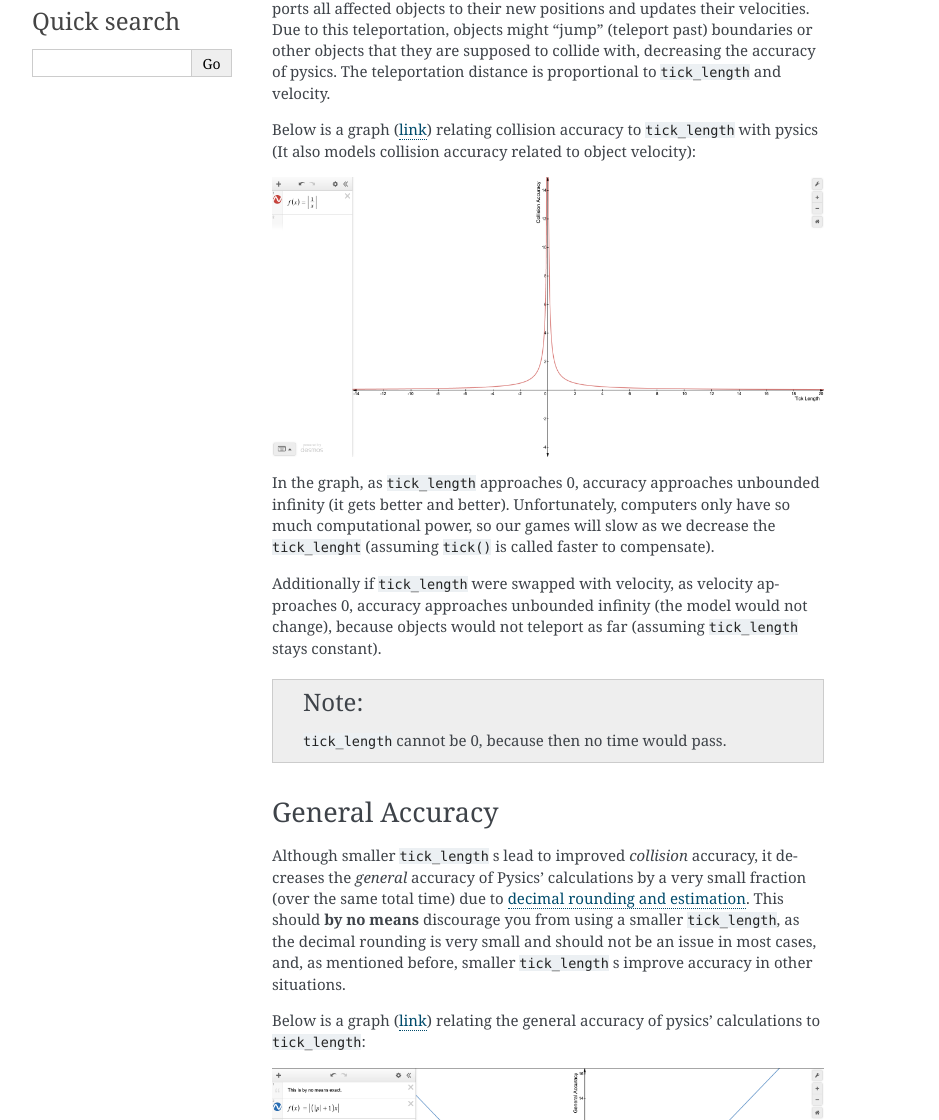
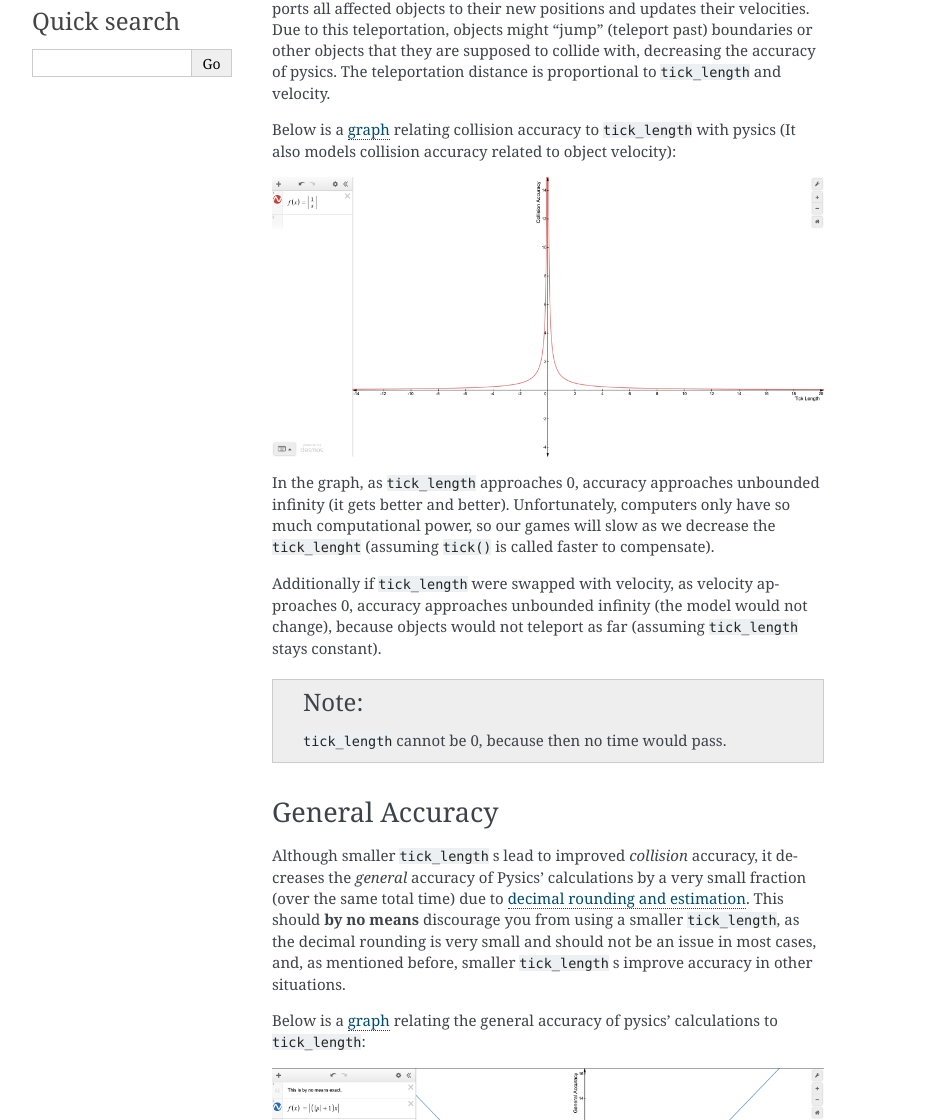
Before and after one commit to seanmjohns/pysics, a Sphinx documentation site: the page built from docs/accuracy.rst, in a window 1280 px wide. Shown: the part 241-1361 px from the top of the page, without its empty margins (202-1141 px from the left). Built offline with Sphinx 7.4.7, drawn with Linux system fonts in a browser that asks for light colours.

```diff
--- a/docs/_static/css/custom.css
+++ b/docs/_static/css/custom.css
@@ -1,5 +1,13 @@
 .document {
     width: 65% !important;
+}
+
+/* This is how I style equations in my AP physics C and AP Physics 2 notes*/
+.MathJax_Display {
+    padding-left: 0.5em !important;
+    border-left: 0.25em solid black !important;
+    margin-left: 1em !important;
+    text-align: start !important;
 }
 
 .section > h3,
--- a/docs/accuracy.rst
+++ b/docs/accuracy.rst
@@ -9,7 +9,7 @@ Collision Accuracy
 When a tick passes for a universe (or individual object), pysics simply teleports all affected objects to their new positions and updates their velocities.
 Due to this teleportation, objects might "jump" (teleport past) boundaries or other objects that they are supposed to collide with, decreasing the accuracy of pysics. The teleportation distance is proportional to ``tick_length`` and velocity.
 
-Below is a graph (`link <https://www.desmos.com/calculator/xs1dpo8twj>`_) relating collision accuracy to ``tick_length`` with pysics (It also models collision accuracy related to object velocity):
+Below is a `graph <https://www.desmos.com/calculator/xs1dpo8twj>`_ relating collision accuracy to ``tick_length`` with pysics (It also models collision accuracy related to object velocity):
 
 .. image::
     /images/collision_accuracy_ticks.png
@@ -29,7 +29,7 @@ General Accuracy
 
 Although smaller ``tick_length`` s lead to improved *collision* accuracy, it decreases the *general* accuracy of Pysics' calculations by a very small fraction (over the same total time) due to `decimal rounding and estimation <https://softwareengineering.stackexchange.com/questions/101163/what-causes-floating-point-rounding-errors>`_. This should **by no means** discourage you from using a smaller ``tick_length``, as the decimal rounding is very small and should not be an issue in most cases, and, as mentioned before, smaller ``tick_length`` s improve accuracy in other situations.
 
-Below is a graph (`link <https://www.desmos.com/calculator/vaza9cycsk>`_) relating the general accuracy of pysics' calculations to ``tick_length``:
+Below is a `graph <https://www.desmos.com/calculator/vaza9cycsk>`_ relating the general accuracy of pysics' calculations to ``tick_length``:
 
 .. image::
     /images/general_accuracy.png
--- a/docs/index.rst
+++ b/docs/index.rst
@@ -9,10 +9,11 @@ Pysics Documentation
 .. toctree::
     :maxdepth: 2
 
+    reference
     basics
     accuracy
     collisions
-    reference
+    energy
 
 
 Indices and tables
```
Also changed, not shown: docs/FBDCreationConvention.md (added, +6 -0 lines), docs/energy.rst (added, +131 -0 lines), docs/images/FBD_work_ball.png (added), docs/images/FBD_work_car.png (added).
